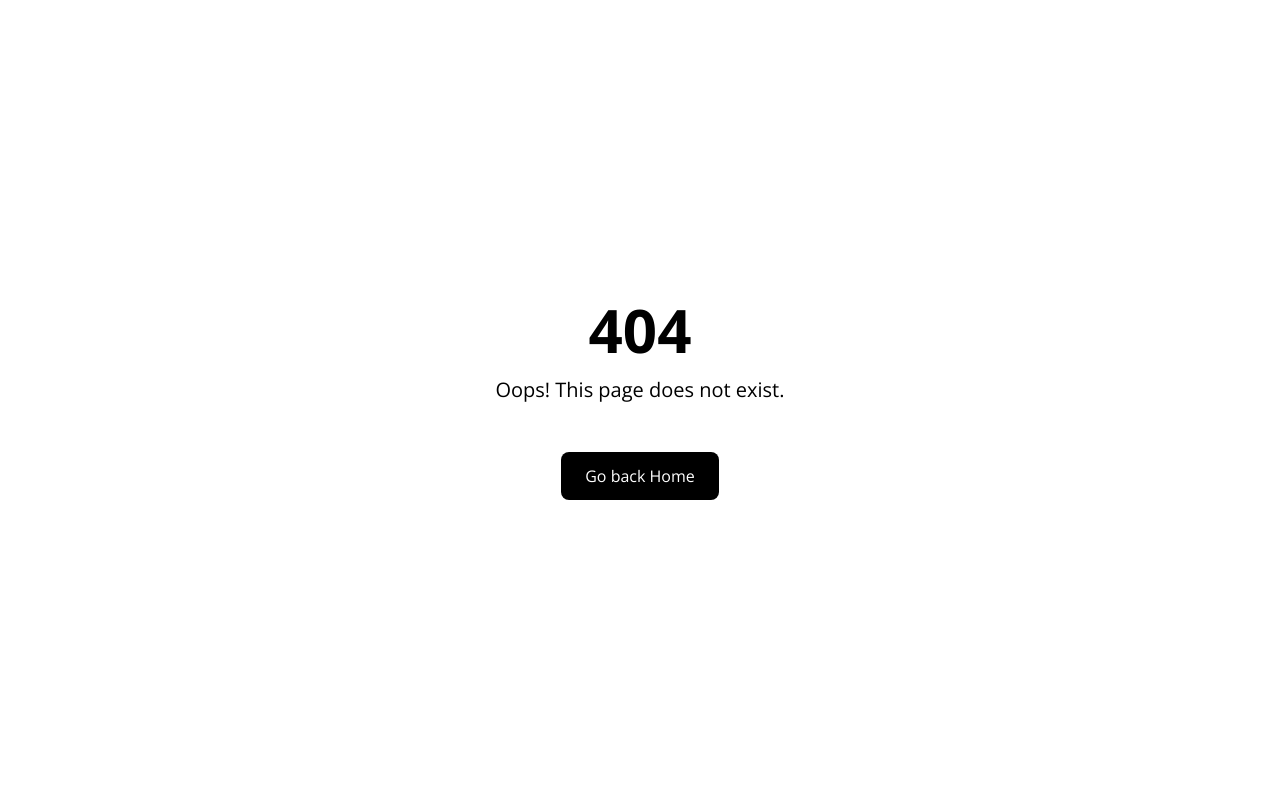
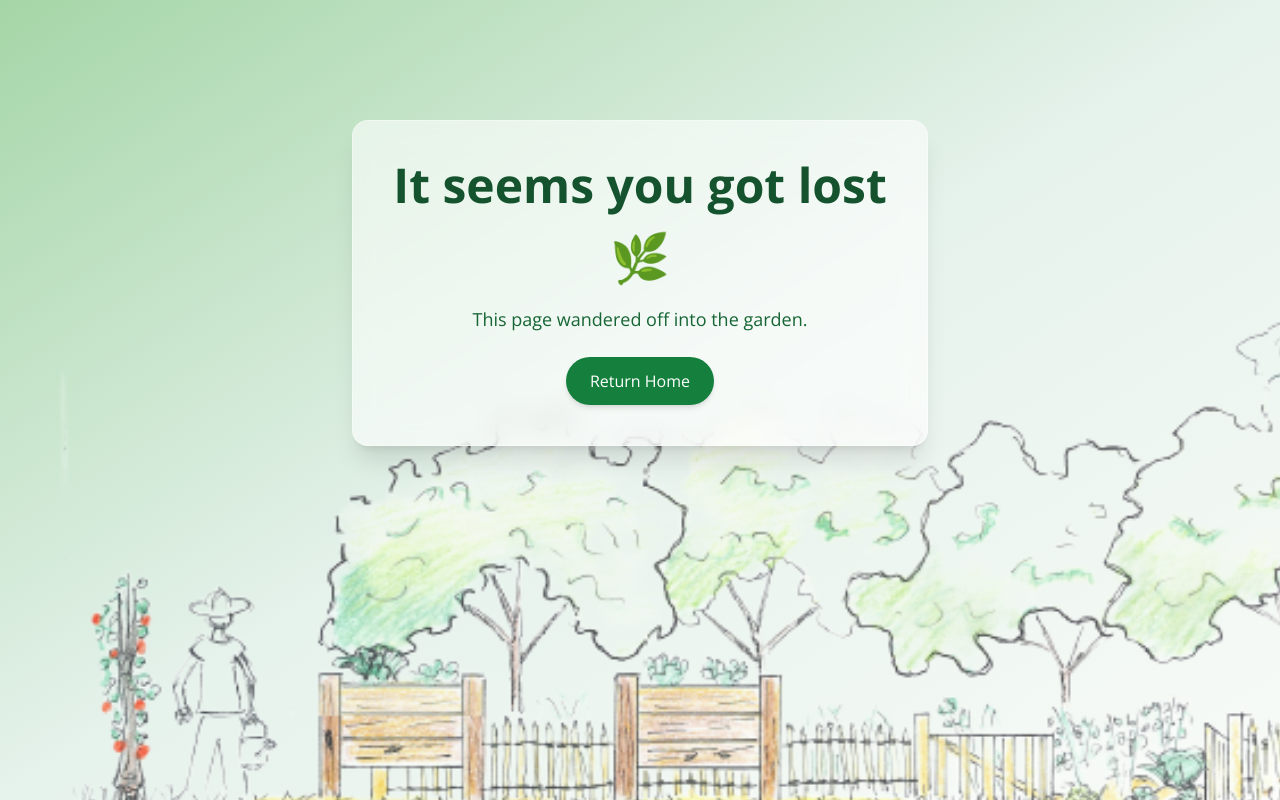
Before and after one commit to 20100Renaud/Portfolio, a React (Vite) app: page /404 in a window 1280 px wide. Before the commit this address had no page. Built offline with nearby package versions, Linux system fonts and the light colour scheme.

Commit message:
Fix 404 page route and layout

```diff
--- a/src/App.jsx
+++ b/src/App.jsx
@@ -17,7 +17,8 @@ export default function App() {
                     <Route path="/concept" element={<Concept />} />
                     <Route path="/login" element={<Login />} />
                     <Route path="/signup" element={<SignUp />} />
-                </Route>
+                </Route >
+                <Route path="/404" element={<NotFound />} />
                 <Route path="*" element={<NotFound />} />
             </Routes>
         </BrowserRouter>
--- a/src/components/Navbar.jsx
+++ b/src/components/Navbar.jsx
@@ -112,6 +112,9 @@ export default function Navbar() {
                     <li>
                         <NavItem to="/about">About</NavItem>
                     </li>
+                    <li>
+                        <NavItem to="/404">404</NavItem>
+                    </li>
                 </ul>
             </div>
 
@@ -131,7 +134,7 @@ export default function Navbar() {
             shadow-xl
             rounded-br-lg rounded-bl-lg
             z-10 lg:hidden
-            flex justify-center gap-4
+            flex justify-center gap-0
             whitespace-nowrap
             transform origin-top
             transition-all duration-700
@@ -154,6 +157,11 @@ export default function Navbar() {
                         About
                     </NavItem>
                 </li>
+                                <li>
+                    <NavItem to="/404" onClick={handleLinkClick} className={dropdownLinkClass}>
+                        404
+                    </NavItem>
+                </li>
             </ul>
         </div>
     );
--- a/src/pages/NotFound.jsx
+++ b/src/pages/NotFound.jsx
@@ -1,17 +1,65 @@
 import { Link } from "react-router-dom";
+import dessin from "../assets/dessin_jardin.png";
 
 export default function NotFound() {
   return (
-        <div className="min-h-screen flex flex-col items-center justify-center text-center">
-            <h1 className="text-6xl font-bold mb-4">404</h1>
-            <p className="text-xl mb-6">Oops! This page does not exist.</p>
+    <div className="
+      items-center text-center
+      relative flex flex-col min-h-screen
+      bg-gradient-to-tl from-[#f8fbf7] via-[#e6f2ec] to-[#a5d6a7] w-full
+      overflow-hidden
+    "
+    >
+      <img
+        src={dessin}
+        alt="Dessin de jardin"
+        className="
+          absolute top-1/2 left-1/2
+          h-[600px] sm:h-[900px]
+          w-full max-w-[1900px]
+          -translate-x-1/2 -translate-y-1/2
+          object-left object-cover
+          opacity-70
+          pointer-events-none
+          z-0
+      "
+      />
+      <div className="mt-[15vh] px-6">
+        <div className="
+          backdrop-blur-md
+          bg-white/60
+          border border-white/40
+          shadow-xl
+          rounded-2xl
+          p-10
+          max-w-xl
+          mx-auto
+        ">
+          <h1 className="text-5xl font-bold mb-4 text-green-900">
+            It seems you got lost
+          </h1>
+          <h1 className="text-5xl my-6">🌿</h1>
+          <p className="text-lg text-green-800 mb-6">
+            This page wandered off into the garden.
+          </p>
 
           <Link
             to="/"
-                className="mt-6 px-6 py-3 bg-black text-white rounded-lg hover:bg-gray-800 transition"
+            className="
+        inline-block
+        px-6 py-3
+        bg-green-700
+        text-white
+        rounded-full
+        hover:bg-green-800
+        transition
+        shadow-md
+      "
           >
-                Go back Home
+            Return Home
           </Link>
+        </div>
+      </div>
     </div>
   );
 }
```
Also changed, not shown: src/pages/About.jsx (indentation only). Lines whose indentation alone changed are shown as unchanged.
